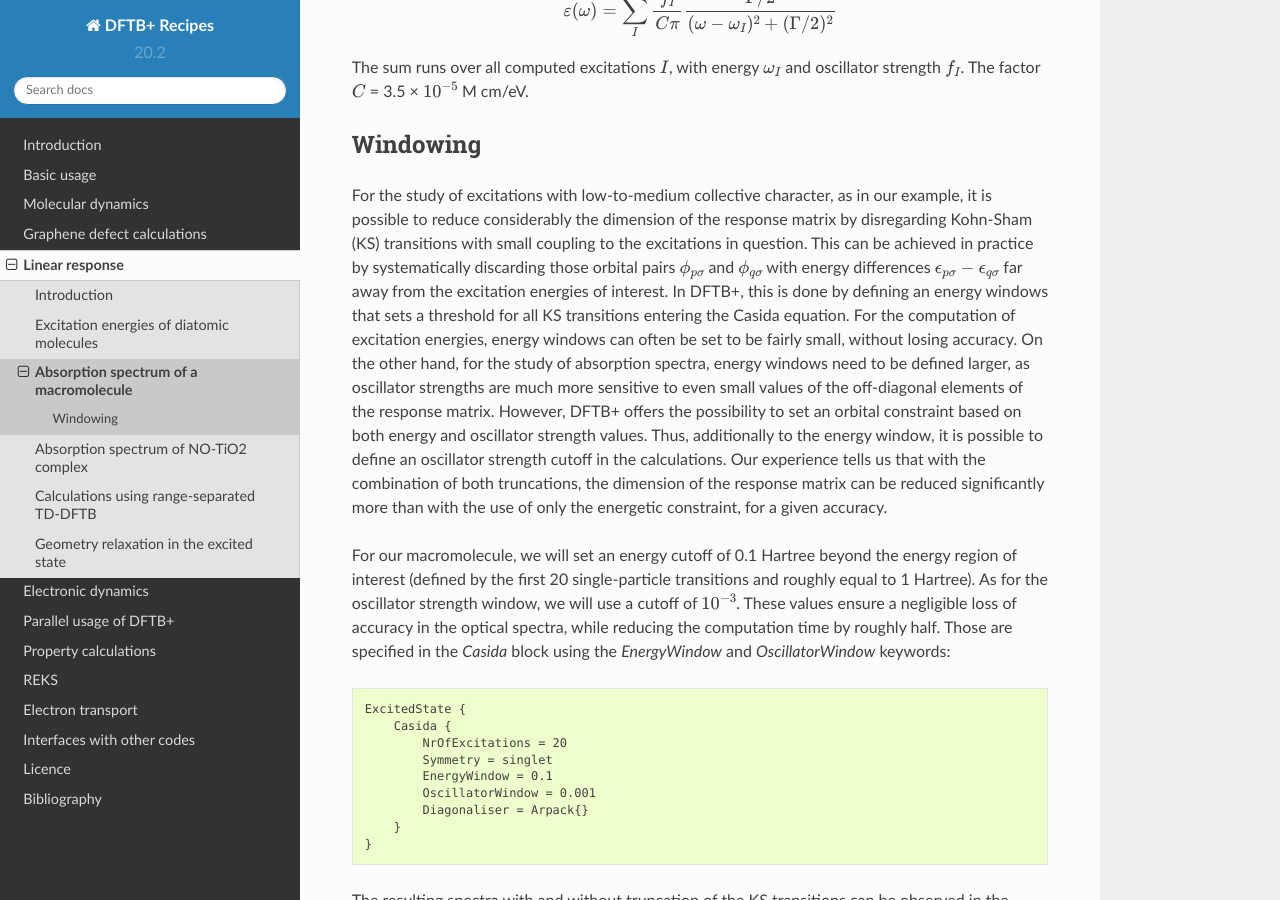
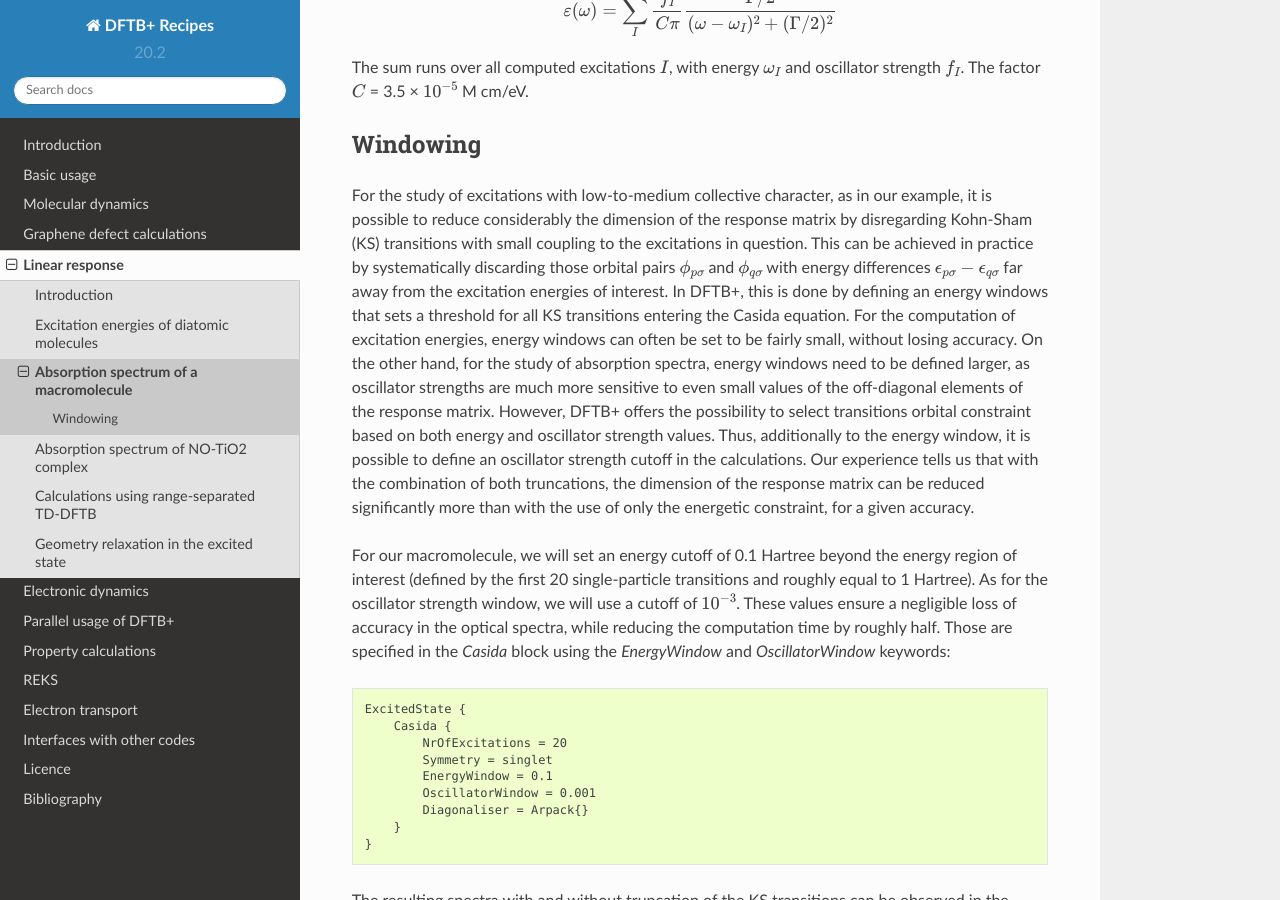
Before and after one commit to dftbplus/recipes, a Sphinx documentation site: the page built from docs/linresp/macromolecule.rst, in a window 1280 px wide and 900 px high, scrolled down 789 px. Built offline with Sphinx 7.4.7 and the Read the Docs theme 2.0.0, drawn with Linux system fonts in a browser that asks for light colours.

Commit message:
Update docs/linresp/macromolecule.rst
Co-authored-by: Ben Hourahine <bhourahine@gmail.com>

```diff
--- a/docs/linresp/macromolecule.rst
+++ b/docs/linresp/macromolecule.rst
@@ -53,7 +53,7 @@ equation. For the computation of excitation energies, energy windows can often
 be set to be fairly small, without losing accuracy. On the other hand, for the study
 of absorption spectra, energy windows need to be defined larger, as oscillator
 strengths are much more sensitive to even small values of the off-diagonal
-elements of the response matrix. However, DFTB+ offers the possibility to set an
+elements of the response matrix. However, DFTB+ offers the possibility to select transitions
 orbital constraint based on both energy and oscillator strength values. Thus,
 additionally to the energy window, it is possible to define an oscillator
 strength cutoff in the calculations. Our experience tells us that with the
```
